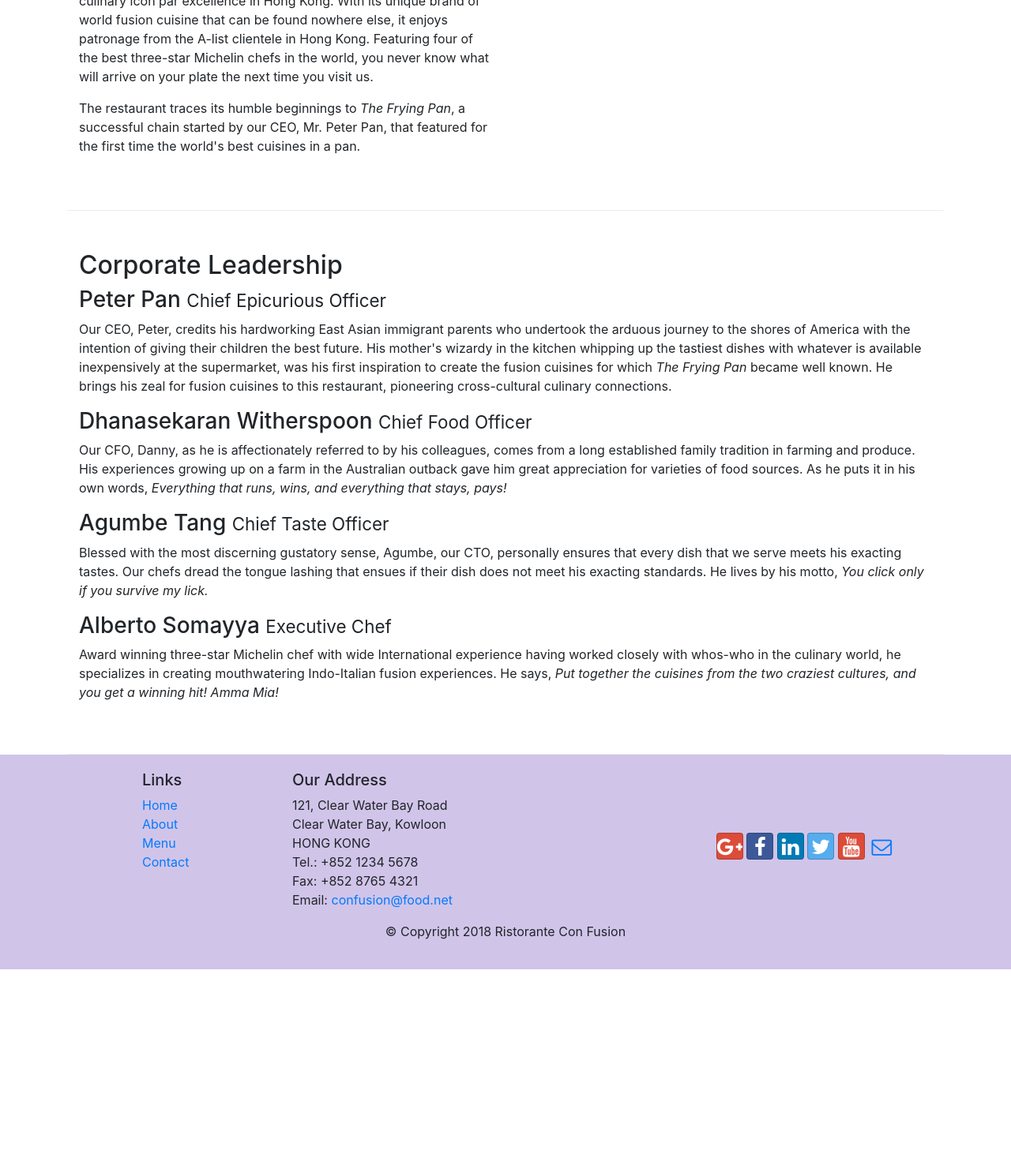
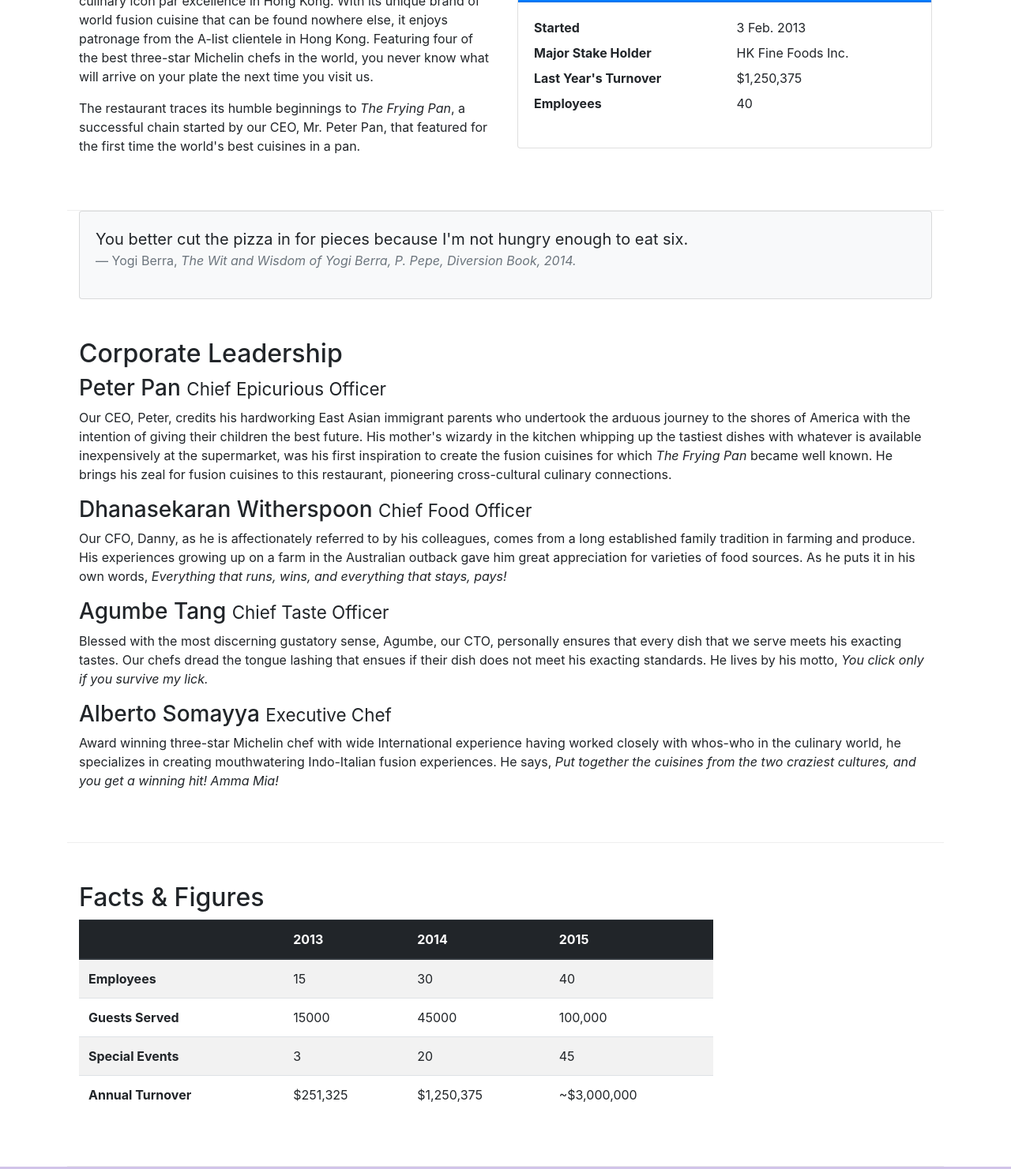
Before and after one commit to tkalejandro/conFusion, a website: page aboutUs.html in a window 1280 px wide. Shown: the part 598-2079 px from the top of the page at 79% size. Before the commit the page ends 1826 px from the top, so only its background shows below. Drawn offline with nearby package versions, Linux system fonts and the light colour scheme.

Commit message:
Table and Card Added

```diff
--- a/aboutUs.html
+++ b/aboutUs.html
@@ -68,7 +68,34 @@
                 <p>Started in 2010, Ristorante con Fusion quickly established itself as a culinary icon par excellence in Hong Kong. With its unique brand of world fusion cuisine that can be found nowhere else, it enjoys patronage from the A-list clientele in Hong Kong.  Featuring four of the best three-star Michelin chefs in the world, you never know what will arrive on your plate the next time you visit us.</p>
                 <p>The restaurant traces its humble beginnings to <em>The Frying Pan</em>, a successful chain started by our CEO, Mr. Peter Pan, that featured for the first time the world's best cuisines in a pan.</p>
             </div>
-            <div>
+            <div class="col-sm">
+                <div class="card">
+                    <h3 class="card-header bg-primary text-white">Facts At a Glance</h3>
+                    <div class="card-body">
+                        <dl class="row">
+                            <dt class="col-6">Started</dt>
+                            <dd class="col-6">3 Feb. 2013</dd>
+                            <dt class="col-6">Major Stake Holder</dt>
+                            <dd class="col-6">HK Fine Foods Inc.</dd>
+                            <dt class="col-6">Last Year's Turnover</dt>
+                            <dd class="col-6">$1,250,375</dd>
+                            <dt class="col-6">Employees</dt>
+                            <dd class="col-6">40</dd>
+                        </dl>
+                    </div>
+                </div>
+            </div>
+        </div>
+        <div class="col-12">
+            <div class="card card-body bg-light">
+                <blockquote class="blockquote">
+                    <p class="mb-0">You better cut the pizza in for pieces
+                        because I'm not hungry enough to eat six.
+                    </p>
+                    <footer class="blockquote-footer">Yogi Berra,
+                        <cite title="Source Title">The Wit and Wisdom of Yogi Berra, P. Pepe, Diversion Book, 2014.</cite>
+                    </footer>
+                </blockquote>
             </div>
         </div>
 
@@ -85,6 +112,50 @@
                 <h3>Alberto Somayya <small>Executive Chef</small></h3>
                 <p class="d-none d-sm-block">Award winning three-star Michelin chef with wide International experience having worked closely with whos-who in the culinary world, he specializes in creating mouthwatering Indo-Italian fusion experiences. He says, <em>Put together the cuisines from the two craziest cultures, and you get a winning hit! Amma Mia!</em></p>
             </div>
+       </div>
+       <div class="row row-content">
+           <div class="col-12 col-sm-9">
+               <h2>Facts &amp; Figures</h2>
+               <div class="table-responsive">
+               <table class="table table-striped">
+                    <thead class="thead-dark">
+                        <tr>
+                            <th>&nbsp;</th>
+                            <th>2013</th>
+                            <th>2014</th>
+                            <th>2015</th>
+                        </tr>
+                    </thead>
+                    <tbody>
+                        <tr>
+                            <th>Employees</th>
+                            <td>15</td>
+                            <td>30</td>
+                            <td>40</td>
+                        </tr>
+                        <tr>
+                            <th>Guests Served</th>
+                            <td>15000</td>
+                            <td>45000</td>
+                            <td>100,000</td>
+                        </tr>
+                        <tr>
+                            <th>Special Events</th>
+                            <td>3</td>
+                            <td>20</td>
+                            <td>45</td>
+                        </tr>
+                        <tr>
+                            <th>Annual Turnover</th>
+                            <td>$251,325</td>
+                            <td>$1,250,375</td>
+                            <td>~$3,000,000</td>
+                        </tr>
+                    </tbody>
+               </table>
+               </div>
+           </div>
+           <div class="col-12 col-sm-3"></div>
        </div>
 
     </div>
```
